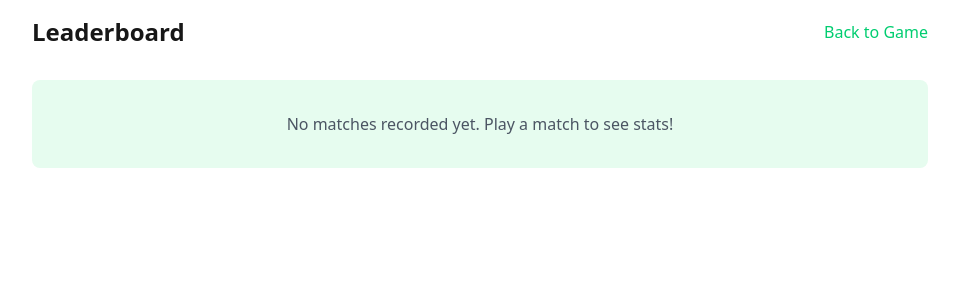
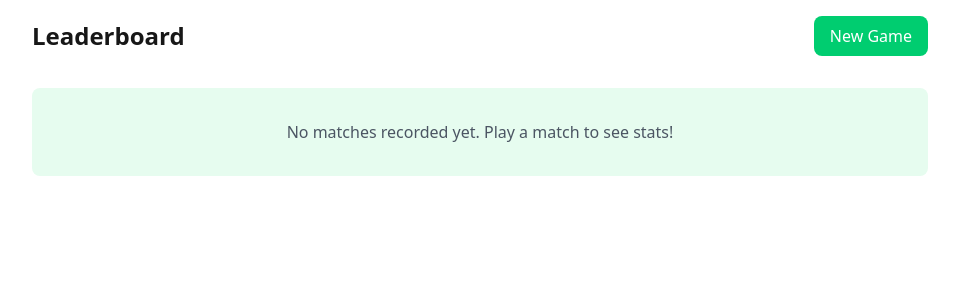
Before and after one commit to nafistarik/react-developer-assignment, a Next.js app: page /leaderboard in a window 1280 px wide. Shown: the top 300 px of the page, without its empty margins (160-1119 px from the left). Built offline with nearby package versions, Linux system fonts and the light colour scheme.

Commit message:
fix: back to game button cleares all

```diff
--- a/src/modules/tic-tac-toe/components/leaderboard.tsx
+++ b/src/modules/tic-tac-toe/components/leaderboard.tsx
@@ -1,7 +1,9 @@
 "use client";
 
-import { useAppSelector } from "@/redux/hooks";
-import Link from "next/link";
+import { useAppSelector, useAppDispatch } from "@/redux/hooks";
+import { resetMatch } from "@/redux/features/matchSlice";
+import { resetBoard } from "@/redux/features/boardSlice";
+import { useRouter } from "next/navigation";
 
 interface PlayerStats {
   name: string;
@@ -13,6 +15,8 @@ interface PlayerStats {
 }
 
 export default function Leaderboard() {
+  const dispatch = useAppDispatch();
+  const router = useRouter();
   const leaderboard = useAppSelector((state) => state.leaderboard);
   const players = useAppSelector((state) => state.player);
 
@@ -35,17 +39,25 @@ export default function Leaderboard() {
       return a.name.localeCompare(b.name);
     });
 
+  const handleBackToGame = () => {
+    // Reset game state
+    dispatch(resetBoard());
+    dispatch(resetMatch());
+    // Navigate to player setup page
+    router.push("/");
+  };
+
   return (
     <div className="min-h-screen p-4 bg-background">
       <div className="max-w-4xl mx-auto">
         <div className="flex justify-between items-center mb-8">
           <h1 className="text-2xl font-bold">Leaderboard</h1>
-          <Link
-            href="/"
-            className="text-primary hover:underline"
+          <button
+            onClick={handleBackToGame}
+            className="px-4 py-2 bg-primary text-white rounded-lg hover:bg-primary/90 transition-colors"
           >
-            Back to Game
-          </Link>
+            New Game
+          </button>
         </div>
 
         {sortedPlayers.length === 0 ? (
```
